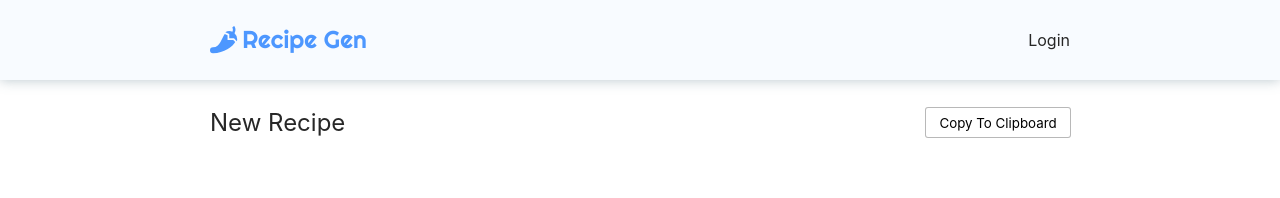
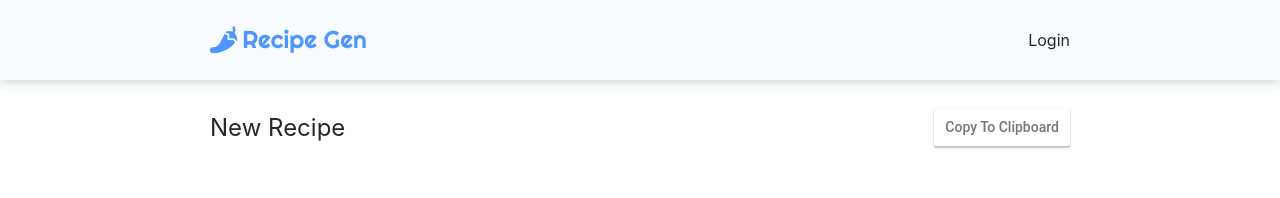
Before and after one commit to drsnails/recipe-gen-frontend, a React (Create React App) app: page /recipe in a window 1280 px wide. Shown: the top 198 px of the page. Built offline with nearby package versions, Linux system fonts and the light colour scheme; no server answers; the HTML template or start-up script is replaced by a standard one.

Commit message:
working login with google

```diff
--- a/public/index.html
+++ b/public/index.html
@@ -43,7 +43,7 @@
       To create a production bundle, use `npm run build` or `yarn build`.
     -->
   </body>
-  <!-- <script src="https://apis.google.com/js/platform.js" async defer></script> -->
+  <script src="https://apis.google.com/js/platform.js" async defer></script>
 
 
 </html>
--- a/src/assets/scss/basics/_base.scss
+++ b/src/assets/scss/basics/_base.scss
@@ -87,13 +87,25 @@ a.my-active {
 }
 
 .btn {
-  border: none;
-  padding: 0.5em 1em;
-  box-shadow: 0 0 0px 1px #00000047;
+  // border: none;
+  // padding: 0.5em 1em;
+  // box-shadow: 0 0 0px 1px #00000047;
+  // border-radius: 2px;
+  // background: none;
+  // transition: transform .15s;
+
+  background-color: rgb(255, 255, 255);
+  display: inline-flex;
+  align-items: center;
+  color: rgba(0, 0, 0, 0.54);
+  box-shadow: rgb(0 0 0 / 24%) 0px 2px 2px 0px, rgb(0 0 0 / 24%) 0px 0px 1px 0px;
+  padding: 0px;
   border-radius: 2px;
-  background: none;
-  transition: transform .15s;
-
+  border: 1px solid transparent;
+  font-size: 14px;
+  font-weight: 500;
+  font-family: Roboto, sans-serif;
+  padding: 10px;
 }
 
 .btn:active {
@@ -111,8 +123,6 @@ a.my-active {
   position: relative;
   display: inline-block;
   box-shadow: 0px 2px 6px #1d171766;
-
-
 }
 
 .remove-icon {
--- a/src/assets/scss/cmps/_app-header.scss
+++ b/src/assets/scss/cmps/_app-header.scss
@@ -45,6 +45,14 @@
                     padding: 3px;
                 }
             }
+
+            div button div {
+                display: none;
+            }
+
+            div button span {
+                padding-left: 10px !important;
+            }
         }
     }
 }
--- a/src/assets/scss/pages/_login-signup.scss
+++ b/src/assets/scss/pages/_login-signup.scss
@@ -70,4 +70,11 @@
             }
         }
     }
+
+
+    form + div  {
+        margin-top: 30px;
+
+
+    }
 }
--- a/src/assets/scss/pages/_recipe-editor.scss
+++ b/src/assets/scss/pages/_recipe-editor.scss
@@ -3,7 +3,9 @@
         width: 100%;
         display: flex;
         justify-content: space-between;
+        align-items: center;
         margin-bottom: 4em;
+        gap: 10px;
     }
 
     .title-edit {
--- a/src/cmps/AppHeader.jsx
+++ b/src/cmps/AppHeader.jsx
@@ -5,6 +5,7 @@ import { useDispatch, useSelector } from 'react-redux';
 import { FontAwesomeIcon } from '@fortawesome/react-fontawesome'
 import { faPalette, faPepperHot } from '@fortawesome/free-solid-svg-icons'
 import { logout } from '../store/actions/userActions';
+import { GoogleLogoutBtn } from './GoogleLogoutBtn';
 
 
 export function AppHeader() {
@@ -32,7 +33,8 @@ export function AppHeader() {
                         <NavLink to={'login'}>
                             Login
                         </NavLink> :
-                        <button className='btn logout' onClick={onLogOut} >Logout</button>}
+                        // <button className='btn logout' onClick={onLogOut} >Logout</button>}
+                        <GoogleLogoutBtn />}
 
                 </nav>
 
--- a/src/cmps/GoogleLoginBtn.jsx
+++ b/src/cmps/GoogleLoginBtn.jsx
@@ -3,11 +3,12 @@ import { GoogleLogin } from 'react-google-login';
 import { refreshTokenSetup } from '../services/utilService';
 // refresh token
 
-// const clientId = '207535718576-hdkb870gloso3ln5s90rrd1rfkjl62g2.apps.googleusercontent.com'
-const clientId =
-  '707788443358-u05p46nssla3l8tmn58tpo9r5sommgks.apps.googleusercontent.com';
+// const clientId =
+//   '707788443358-u05p46nssla3l8tmn58tpo9r5sommgks.apps.googleusercontent.com';
+const clientId = '207535718576-hdkb870gloso3ln5s90rrd1rfkjl62g2.apps.googleusercontent.com'
 
-export function GoogleLoginBtn({ onSubmit, setCreds }) {
+export function GoogleLoginBtn({ onSubmit, setCreds, txt }) {
+
   const onSuccess = (res) => {
     console.log('Login Success: currentUser:', res.profileObj);
     const user = {
@@ -36,7 +37,7 @@ export function GoogleLoginBtn({ onSubmit, setCreds }) {
     <div>
       <GoogleLogin
         clientId={clientId}
-        buttonText="Login"
+        buttonText={txt}
         onSuccess={onSuccess}
         onFailure={onFailure}
         cookiePolicy={'single_host_origin'}
--- a/src/cmps/GoogleLogoutBtn.jsx
+++ b/src/cmps/GoogleLogoutBtn.jsx
@@ -1,20 +1,27 @@
 import React from 'react';
 import { GoogleLogout } from 'react-google-login';
+import { useDispatch } from 'react-redux';
+import { useNavigate } from 'react-router';
+import { logout } from '../store/actions/userActions';
 
-const clientId =
-  '921822039990-rpkd86hvajhdehrej1fk5f10ovf2ka0i.apps.googleusercontent.com';
-// const clientId = '207535718576-hdkb870gloso3ln5s90rrd1rfkjl62g2.apps.googleusercontent.com'
+// const clientId =
+//   '921822039990-rpkd86hvajhdehrej1fk5f10ovf2ka0i.apps.googleusercontent.com';
+const clientId = '207535718576-hdkb870gloso3ln5s90rrd1rfkjl62g2.apps.googleusercontent.com'
 
 
 export function GoogleLogoutBtn({ onSubmit, setCreds }) {
-  const onSuccess = (res) => {
-
+  const navigate = useNavigate()
+  const dispatch = useDispatch()
+  const onSuccess = async (res) => {
+    await dispatch(logout())
+    navigate('/login')
   };
 
   return (
     <div>
       <GoogleLogout
         clientId={clientId}
+        className='logout-btn'
         buttonText="Logout"
         onLogoutSuccess={onSuccess}
       ></GoogleLogout>
--- a/src/pages/LoginSignup.jsx
+++ b/src/pages/LoginSignup.jsx
@@ -61,15 +61,17 @@ export function LoginSignup(props) {
         }
         try {
             if (!_creds.googleId) {
+                console.log('try first if');
                 dispatch(_creds.email ? signin(_creds) : login(_creds))
             } else {
                 const googleUser = await userService.getUserByGoogleId(_creds.googleId)
-                console.log('onSubmit -> googleUser', googleUser)
+
                 // if (!googleUser) return
-                await dispatch(!googleUser ? signin(_creds) : login(_creds))
+                // await dispatch(!googleUser ? signin(_creds) : login(_creds))
+                if (!googleUser) return dispatch(signin(_creds))
+                dispatch(login(_creds))
+            }
 
-
-            }
             navigate('/')
         } catch (err) {
             showErrorMsg({ txt: `There was a problem while ${err.type}` })
@@ -96,8 +98,8 @@ export function LoginSignup(props) {
 
                 </section>
 
-                <GoogleLoginBtn onSubmit={onSubmit} setCreds={setCreds} />
-                <GoogleLogoutBtn />
+
+                {/* <GoogleLogoutBtn /> */}
                 {/* <GoogleLogout/> */}
 
                 <button className="login-btn">{isSignin ? 'Register' : 'Login'}</button>
@@ -106,6 +108,7 @@ export function LoginSignup(props) {
                     : <Link className="signin-link" replace to='/login'>Already a user? click here to log in</Link>}
 
             </form>
+            <GoogleLoginBtn txt={`${isSignin ? 'Sign' : 'Log'} in with google`} onSubmit={onSubmit} setCreds={setCreds} />
         </div>
     )
 }
--- a/src/services/utilService.js
+++ b/src/services/utilService.js
@@ -34,7 +34,6 @@ export const getIdxEquality = (currIdx, ingIdx) => {
     if (currIdx > ingIdx) {
         return 'smaller'
     }
-
 
 }
 
```
